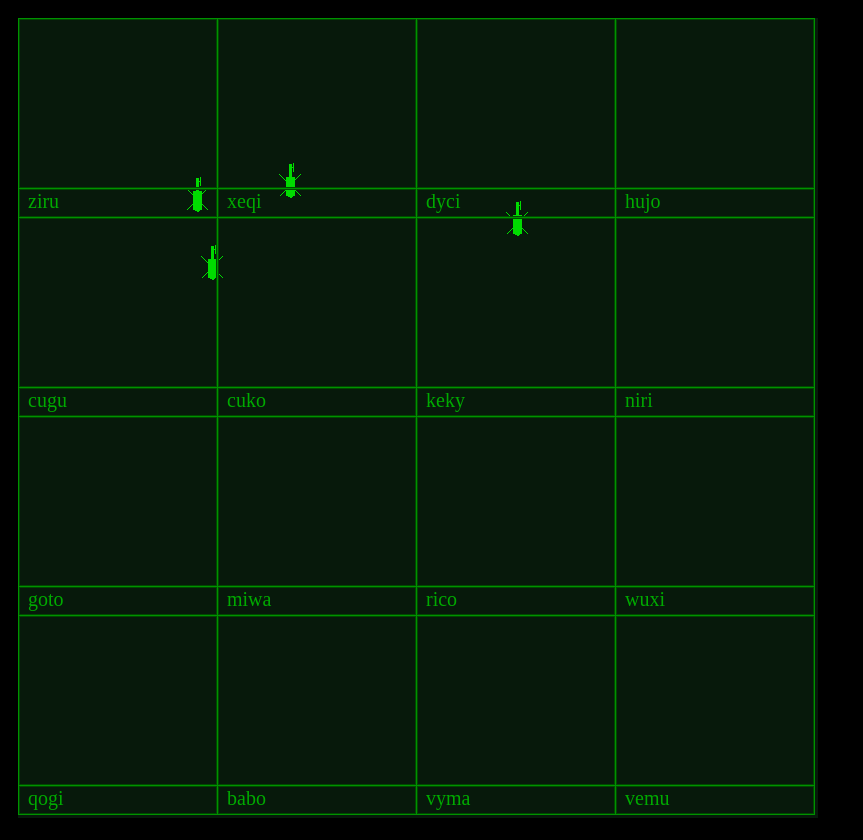
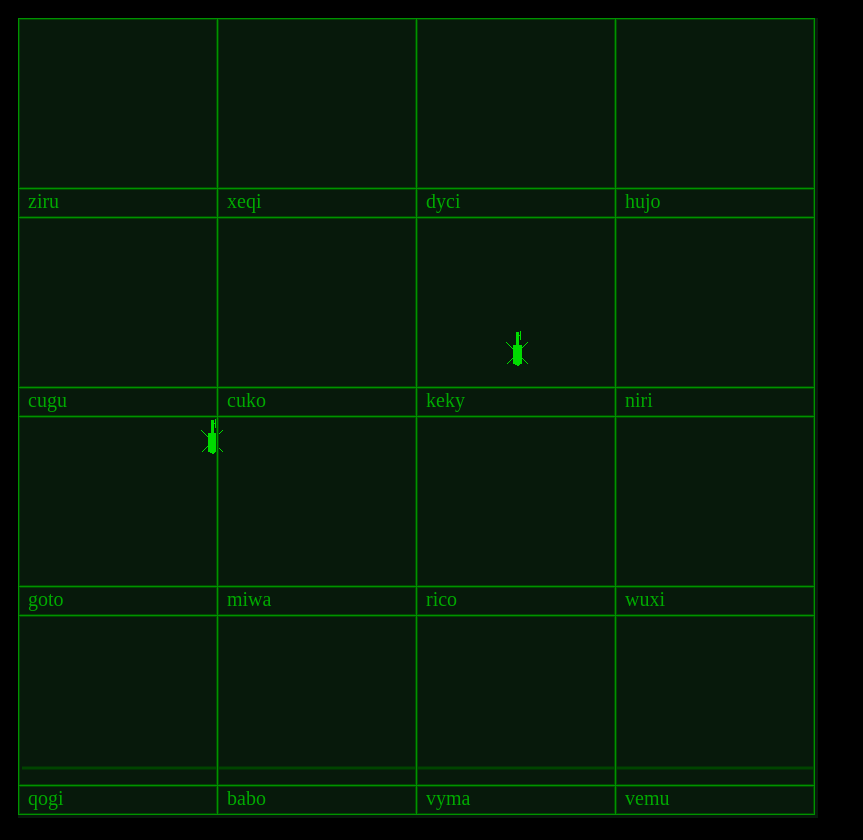
Before and after one commit to Andrey812/clearsky, a website: page html/index.html in a window 1280 px wide. Shown: the whole page, without its empty margins (0-863 px from the left). Drawn offline with Linux system fonts and the light colour scheme.

Commit message:
Player's base line object with hit function and health calculation

```diff
--- a/html/index.html
+++ b/html/index.html
@@ -10,6 +10,7 @@
     <script src="../js/params.js"></script>
     <script src="../js/picture.js"></script>
     <script src="../js/main.js"></script>
+    <script src="../js/base.js"></script>
     <script src="../js/map.js"></script>
     <script src="../js/enemy.js"></script>
     <script src="../js/missile.js"></script>
--- /dev/null
+++ b/js/base.js
@@ -0,0 +1,62 @@
+/*
+    This code is part of the node-webkit project, the game named 'Clear Sky'.
+    The module consists object 'base', its methods and related common functions.
+
+    The 'base' is a player's area at the bottom of the map
+    which must be defended from enemies and missiles.
+
+    Please, read of the readme file about game description and structure.
+
+    Author: Andrey Nikolaev
+    E-mail: morsml@yandex.ru
+*/
+
+function base_initialize() {
+    global.base = new base();
+}
+
+function base() {
+
+    this.hit_state = 0;
+
+    // Calculate base's line coordinates
+    this.x = params.map.field_width * params.map.width_fields;
+    this.y = (params.map.height_fields * params.map.field_height)
+        - params.map.field_height / params.base.field_part;
+
+    global.base_strike_y = this.y;
+
+    // Prepare base's line picture
+    global.surface.strokeStyle = params.base.color;
+    global.surface.lineWidth = params.base.width;
+    global.surface.beginPath();
+    global.surface.moveTo(params.base.margin, this.y);
+    global.surface.lineTo(this.x - params.base.margin, this.y);
+
+    //Set base health
+    this.health = params.base.health;
+
+    this.draw = function() {
+        global.surface.stroke();
+        if (this.hit_state) {
+            this.hit_state = 0;
+            global.surface.strokeStyle = params.base.color;
+        }
+    }
+
+    this.hit = function() {
+        global.surface.strokeStyle = '#00ff00';
+        this.hit_state = 1;
+
+        this.health--;
+
+        if (this.health == 0) {
+            alert('GAME OVER');               // TODO
+            this.health = params.base.health; // TODO
+        }
+    }
+
+    this.unhit = function() {
+        global.surface.strokeStyle = params.base.color;
+    }
+}
--- a/js/main.js
+++ b/js/main.js
@@ -38,11 +38,10 @@ var pic_load_waiter = setInterval(function () {
 // Initial start of the screen (draw map and set up state of the engine)
 function initial_start() {
 
+    base_initialize();
     map_initialize();
+
     main_loop();
-
-    //Set base health
-    global.base_health = params.gameplay.base_health;
 
     // Key press detection
     addEventListener("keypress", function(e){
@@ -56,19 +55,13 @@ function main_loop() {
 
         clear_screen();
 
+        global.base.draw();
+
         process_enemies();
         process_missiles();
 
         process_map();
     }, params.enemy.loop_timer);
-}
-
-function base_hit() {
-    global.base_health--;
-    if (global.base_health == 0) {
-        alert('GAME OVER');
-        global.base_health = params.gameplay.base_health;
-    }
 }
 
 function gen_random(min, max) {
--- a/js/map.js
+++ b/js/map.js
@@ -70,7 +70,7 @@ function map(width, height) {
             var x_pos = wi * (params.map.field_width - 1);
             var y_pos = hi * (params.map.field_height - 1);
 
-            var f = new field(id++, x_pos, y_pos, (hi == this.height - 1 ? 1 : 0));
+            var f = new field(id++, x_pos, y_pos);
 
             this.fields.push(f);
         }
--- a/js/missile.js
+++ b/js/missile.js
@@ -16,9 +16,11 @@
 function process_missiles() {
     for (i in global.missiles) {
         var missile = global.missiles[i];
-        if (missile.y > global.map_height - 50)
+        var missile_center = get_picture_center(missile.x, missile.y, missile.img);
+
+        if (missile_center[1] > global.base_strike_y)
         {
-            base_hit();
+            global.base.hit();
             delete global.missiles[i];
         }
         else {
--- a/js/params.js
+++ b/js/params.js
@@ -12,21 +12,21 @@
 /* Params and values */
 var params = {
     'map' : {
-        'width_fields': 4,
-        'height_fields': 4,
-        'field_width': 200,
-        'field_height': 200,
-        'field_text_length': 4,
-        'field_text_color': '#00aa00',
-        'field_text_typed_color': '#00ff00',
-        'field_text_font': '20px bold',
+        'width_fields'              : 4,            // Horizontal count of the map's fields
+        'height_fields'             : 4,            // Vertical count of the map's fields
+        'field_width'               : 200,          // Width of the map's field in pixels
+        'field_height'              : 200,          // Height of the map's field in pixels
+        'field_text_length'         : 4,            // Count of the chars in the field's text
+        'field_text_color'          : '#00aa00',    // Fields text color (hex)
+        'field_text_typed_color'    : '#00ff00',    // Field typed char's text color (hex)
+        'field_text_font'           : '20px bold',  // Size (px) and type of the field's text font
     },
     'pictures' : {
         'opts': {
-            'path' : '../img/',
-            'surface_width': 800,
-            'surface_height': 800,
-            'loading_wait_timer': 50
+            'path'                  : '../img/',    // Path to the dir with pictures
+            'surface_width'         : 800,          // Map's surface width (px)
+            'surface_height'        : 800,          // Map's surface height (px)
+            'loading_wait_timer'    : 50            // Timer of waiting of the picture's loads cycle
         },
         'list': {
             'map_field' : {
@@ -41,17 +41,21 @@ var params = {
         }
     },
     'enemy': {
-        'count': 4,             // Count of the enemies, attacking in the one time
-        'speed': 2,             // Speed of the enemy (px/loop)
-        'random_turn': 20,      // Chance of the turn in the current loop
-        'random_fire': 8,       // Chance of the fire in the current loop
-        'missile_speed': 12,    // Speed of the missile (px/loop)
-        'loop_timer': 50,       // Process game loop timer (ms)
-        'gate_height': 50,      // Height of the appearing and disappearing of enemies
-        'appear_rate': 9,       // Chance of the enemy appear in the current loop
-        'appear_margin': 100    // Left and right margin of the enemy's appearing
+        'count'         : 2,    // Count of the enemies, attacking in the one time
+        'speed'         : 4,    // Speed of the enemy (px/loop)
+        'random_turn'   : 20,   // Chance of the turn in the current loop
+        'random_fire'   : 8,    // Chance of the fire in the current loop
+        'missile_speed' : 12,   // Speed of the missile (px/loop)
+        'loop_timer'    : 50,   // Process game loop timer (ms)
+        'gate_height'   : 50,   // Height of the appearing and disappearing of enemies
+        'appear_rate'   : 9,    // Chance of the enemy appear in the current loop
+        'appear_margin' : 100   // Left and right margin of the enemy's appearing
     },
-    'gameplay' : {
-        'base_health' : 3,
+    'base' : {
+        'color'         : '#004400',    // Color of the base's line
+        'width'         : 3,            // Width of the base's line (px)
+        'health'        : 3,            // Count of the player's base health
+        'margin'        : 4,            // Shift accroding left and right map's bordirs (px)
+        'field_part'    : 4             // Height of the base's line in the bottom field of the map
     }
 };
```
